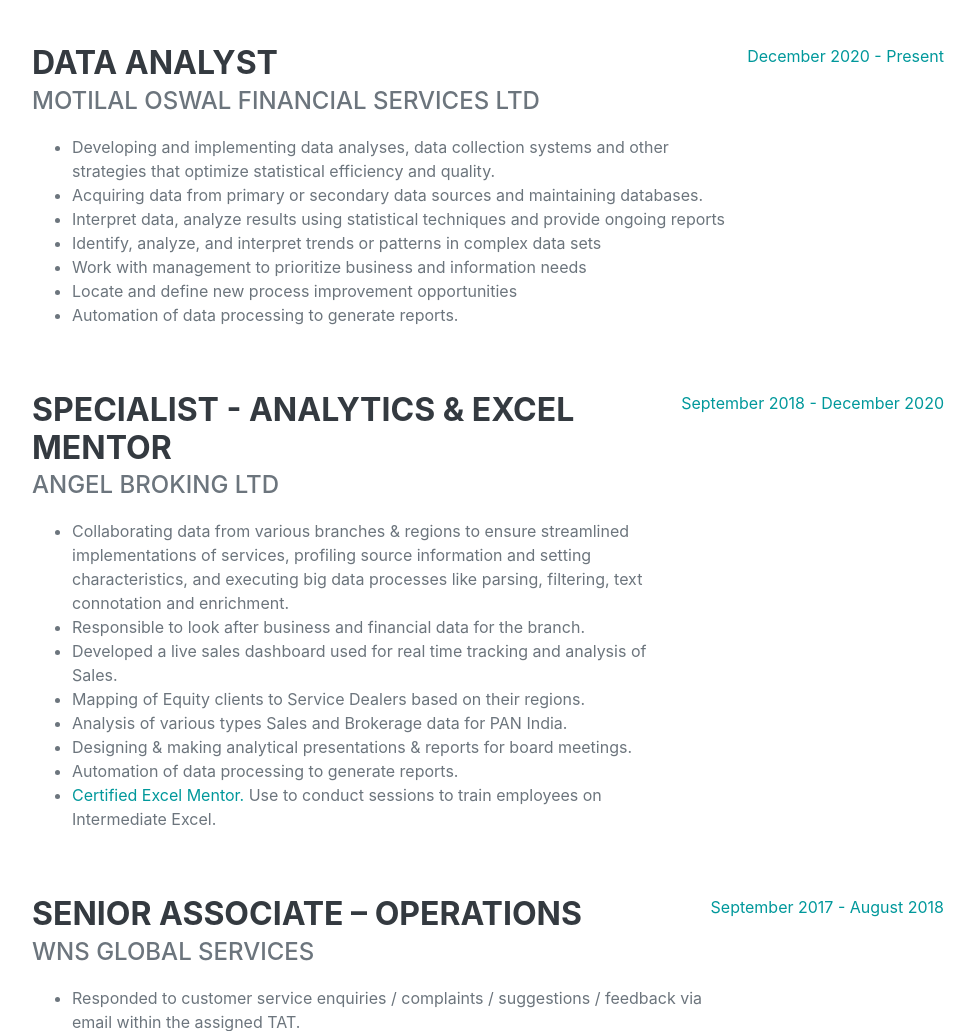
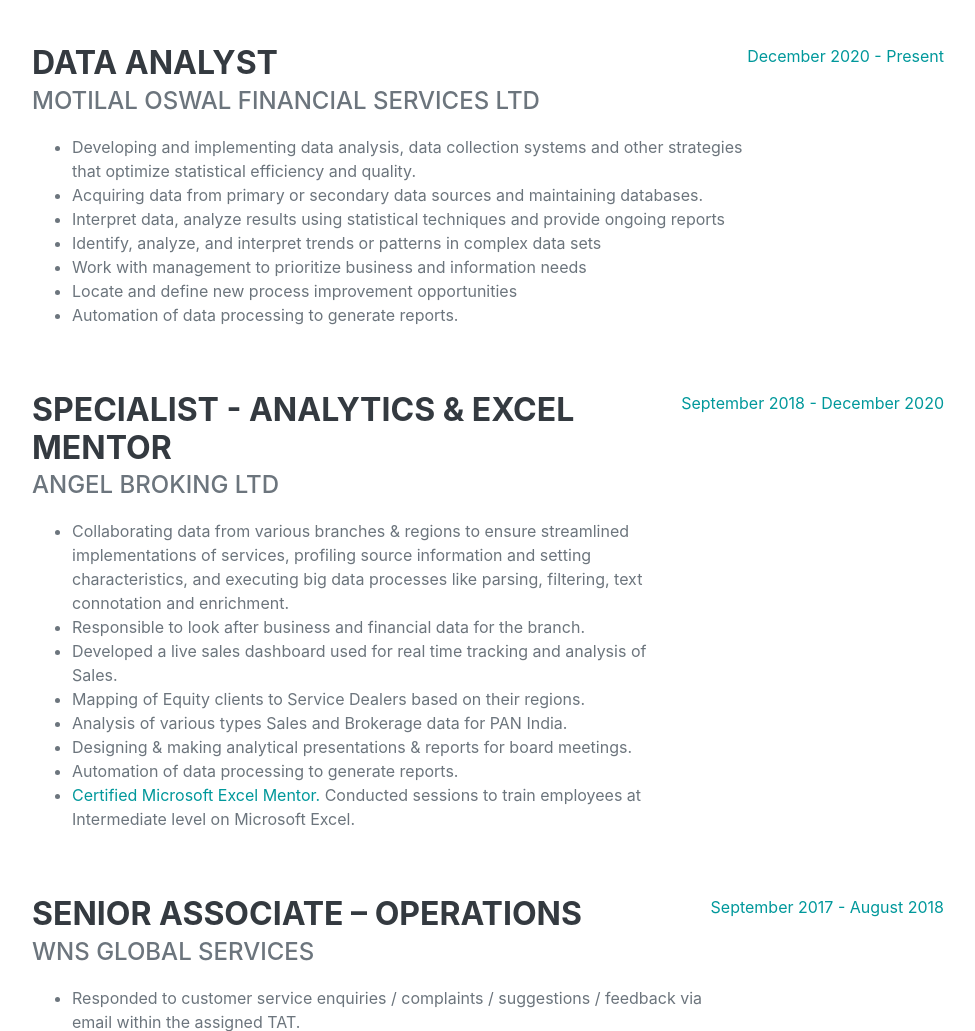
Before and after one commit to RohanAdhia/resume, a plain HTML site: page index.html in a window 1280 px wide. Shown: the part 1000-2031 px from the top of the page, without its empty margins (288-1263 px from the left). Drawn offline with nearby package versions, Linux system fonts and the light colour scheme; a web font is replaced by a local one.

Commit message:
Fixed Typos
Fixed Typos in Responsibilities at MOSL & Angel Broking

```diff
--- a/index.html
+++ b/index.html
@@ -91,7 +91,7 @@
             <h3 class="mb-0">Data Analyst</h3>
             <div class="subheading mb-3">Motilal Oswal Financial Services Ltd</div>
             <ul>
-              <li>Developing and implementing data analyses, data collection systems and other strategies that optimize statistical efficiency and quality.</li>
+              <li>Developing and implementing data analysis, data collection systems and other strategies that optimize statistical efficiency and quality.</li>
               <li>Acquiring data from primary or secondary data sources and maintaining databases.</li>
               <li>Interpret data, analyze results using statistical techniques and provide ongoing reports</li>
               <li>Identify, analyze, and interpret trends or patterns in complex data sets</li>
@@ -123,7 +123,7 @@
               <li>Designing & making analytical presentations & reports for board
                 meetings.</li>
               <li>Automation of data processing to generate reports.</li>
-              <li><a href="assets/ABCD-Rohan-Adhia.pdf" target="_blank">Certified Excel Mentor.</a> Use to conduct sessions to train employees on Intermediate Excel.</li>
+              <li><a href="assets/ABCD-Rohan-Adhia.pdf" target="_blank">Certified Microsoft Excel Mentor.</a> Conducted sessions to train employees at Intermediate level on Microsoft Excel.</li>
             </ul>
           </div>
           <div class="flex-shrink-0"><span class="text-primary">September 2018 - December 2020</span></div>
```
